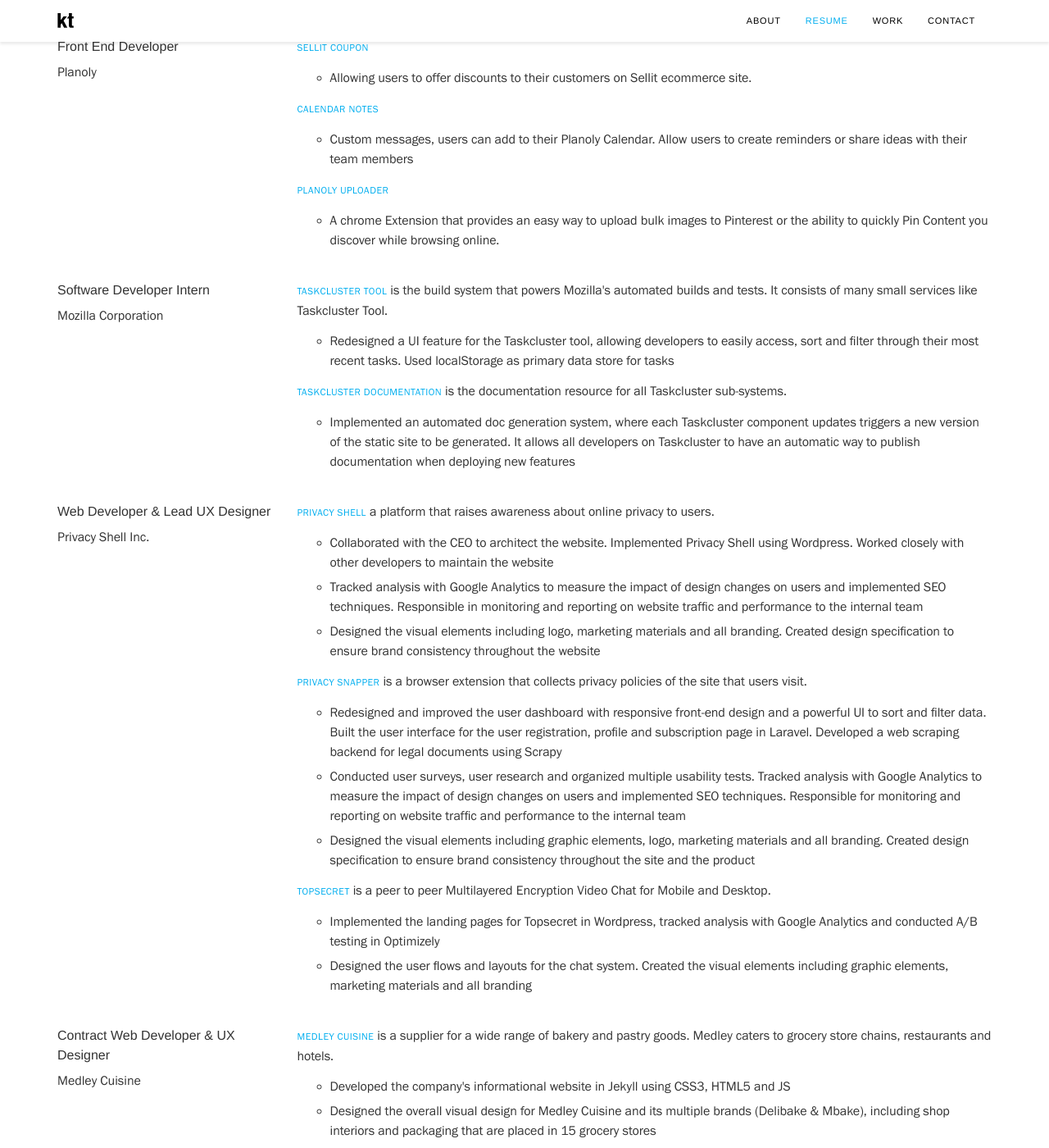
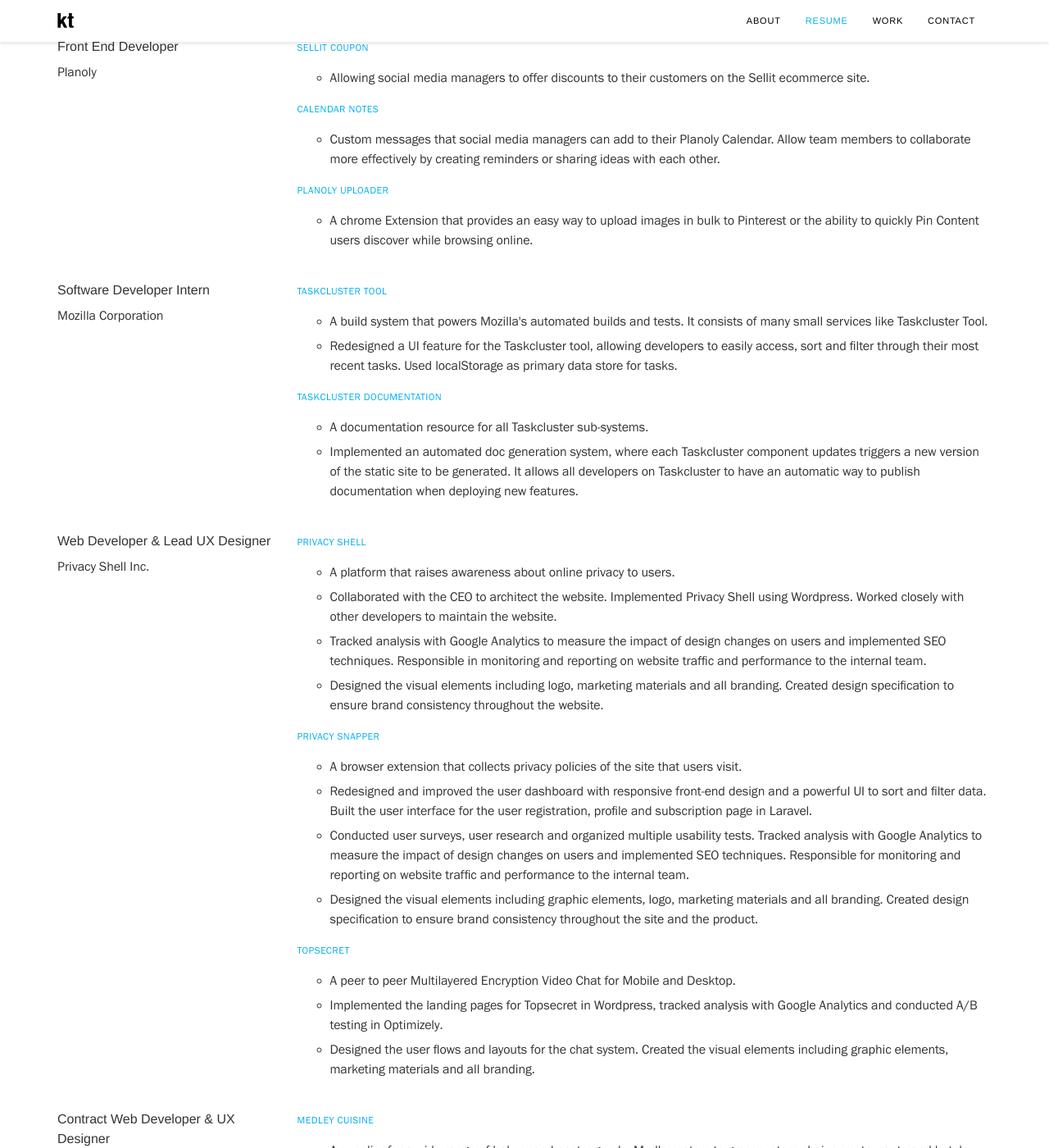
Before and after one commit to kristelteng/personal_site, a Jekyll site: the page built from resume.html, in a window 1280 px wide and 1400 px high, scrolled down 333 px. Shown: the whole window at 82% size. Built offline with Jekyll 4.4.1, drawn with Linux system fonts in a browser that asks for light colours; some of the changed text lies outside the part shown.

Commit message:
fix content

```diff
--- a/_data/resume.yml
+++ b/_data/resume.yml
@@ -8,14 +8,14 @@
         - name: User Tag Manager
           link: /work/code/user-tagging
           work-detail:
-            - list: Implemented a user tag management system that gives users the ability to create groups of user tags to quickly tag Instagram accounts to your scheduled posts on Planoly. Instead of tagging each user individually.
-          tools-used: Javascript, Node.js, Backbone.js, Marionette.js, Symfony, CSS3, HTML5, PHP, MySQL
+            - list: Implemented a user tag management system for Instagram posts that gives users the ability to create groups of user tags and to apply the groups to posts instead of doing so individually.
+          tools-used: Javascript, Node.js, Backbone.js, Marionette.js, Symfony, CSS3, HTML5, PHP, MySQL, Figma
 
         - name: Twitter & Facebook Customization
           link: /work/code/fbtw-customization
           work-detail:
-            - list: Re-Architected the front end, allowing users to customize and share their Twitter & Facebook posts when auto posting.
-          tools-used: Javascript, Node.js, Backbone.js, Marionette.js, Symfony, CSS3, HTML5, PHP, MySQL
+            - list: Re-Architected the front end, allowing users to customize and share their Twitter & Facebook posts when auto-posting.
+          tools-used: Javascript, Node.js, Backbone.js, Marionette.js, Symfony, CSS3, HTML5, PHP, MySQL, Figma
 
     - name: Planoly
       timeline: Aug 2017 - Dec 2021
@@ -25,15 +25,15 @@
         - name: Sellit Coupon
           link: /work/code/sellit-coupon
           work-detail:
-            - list: Allowing users to offer discounts to their customers on Sellit ecommerce site.
-          tools-used: Javascript, Node.js, Backbone.js, Marionette.js, Symfony, CSS3, HTML5, PHP, MySQL, GraphQL, DynamoDB
+            - list: Allowing social media managers to offer discounts to their customers on the Sellit ecommerce site.
+          tools-used: Javascript, Node.js, Backbone.js, Marionette.js, Symfony, CSS3, HTML5, PHP, MySQL, GraphQL, DynamoDB, Figma
 
         - name: Calendar Notes
           description:
           link: /work/code/calendar-note
           work-detail:
-            - list: Custom messages, users can add to their Planoly Calendar. Allow users to create reminders or share ideas with their team members
-          tools-used: Javascript, Node.js, Stencil.js, Backbone.js, Marionette.js, Symfony, CSS3, HTML5, GraphQL, DynamoDB
+            - list: Custom messages that social media managers can add to their Planoly Calendar. Allow team members to collaborate more effectively by creating reminders or sharing ideas with each other.
+          tools-used: Javascript, Node.js, Backbone.js, Marionette.js, Symfony, CSS3, HTML5, PHP, MySQL, GraphQL, DynamoDB, Figma
 
         # - name: Pinterest Best Time to Post
         #   description:
@@ -49,8 +49,8 @@
         - name: Planoly Uploader
           link: /work/code/pin-extension
           work-detail:
-            - list: A chrome Extension that provides an easy way to upload bulk images to Pinterest or the ability to quickly Pin Content you discover while browsing online.
-          tools-used: Javascript, Node.js, Stencil.js, Backbone.js, Marionette.js, Symfony, CSS3, HTML5
+            - list: A chrome Extension that provides an easy way to upload images in bulk to Pinterest or the ability to quickly Pin Content users discover while browsing online.
+          tools-used: Javascript, CSS3, HTML5, Node.js, MySQL, DynamoDB, GraphQL, Stencil.js
 
     - name: Mozilla Corporation
       timeline: Apr 2016 - Sept 2016
@@ -58,17 +58,18 @@
 
       project:
         - name: Taskcluster Tool
-          description: is the build system that powers Mozilla's automated builds and tests. It consists of many small services like Taskcluster Tool.
           link: /work/code/taskcluster
+          tools-used: Javascript, Node.js, React.js, Redux
           work-detail:
-            - list: Redesigned a UI feature for the Taskcluster tool, allowing developers to easily access, sort and filter through their most recent tasks. Used localStorage as primary data store for tasks
-          tools-used: Javascript, Node.js, React.js, Redux
+            - list: A build system that powers Mozilla's automated builds and tests. It consists of many small services like Taskcluster Tool.
 
+            - list: Redesigned a UI feature for the Taskcluster tool, allowing developers to easily access, sort and filter through their most recent tasks. Used localStorage as primary data store for tasks.
         - name: Taskcluster Documentation
-          description: is the documentation resource for all Taskcluster sub-systems.
+          work-detail:
+            - list: A documentation resource for all Taskcluster sub-systems.
+
+            - list: Implemented an automated doc generation system, where each Taskcluster component updates triggers a new version of the static site to be generated. It allows all developers on Taskcluster to have an automatic way to publish documentation when deploying new features.
           link: /work/code/taskclusterdocs
-          work-detail:
-            - list: Implemented an automated doc generation system, where each Taskcluster component updates triggers a new version of the static site to be generated. It allows all developers on Taskcluster to have an automatic way to publish documentation when deploying new features
           tools-used: Javascript, Node.js, React.js, Redux
 
     - name: Privacy Shell Inc.
@@ -77,30 +78,34 @@
 
       project:
         - name: Privacy Shell
-          description: a platform that raises awareness about online privacy to users.
+          work-detail:
+            - list: A platform that raises awareness about online privacy to users.
+            - list: Collaborated with the CEO to architect the website. Implemented Privacy Shell using Wordpress. Worked closely with other developers to maintain the website.
+            - list: Tracked analysis with Google Analytics to measure the impact of design changes on users and implemented SEO techniques. Responsible in monitoring and reporting on website traffic and performance to the internal team.
+            - list: Designed the visual elements including logo, marketing materials and all branding. Created design specification to ensure brand consistency throughout the website.
           link: /work/code/privacyshell
-          work-detail:
-            - list: Collaborated with the CEO to architect the website. Implemented Privacy Shell using Wordpress. Worked closely with other developers to maintain the website
-            - list: Tracked analysis with Google Analytics to measure the impact of design changes on users and implemented SEO techniques. Responsible in monitoring and reporting on website traffic and performance to the internal team
-            - list: Designed the visual elements including logo, marketing materials and all branding. Created design specification to ensure brand consistency throughout the website
-          tools-used: Javascript, Laravel.js, PHP, CSS3, HTML5, Invision, Adobe Suite, Google Analytics, Wordpress
+
+          tools-used: Javascript, CSS3, HTML5, Invision, Adobe Suite, Google Analytics, Wordpress
 
         - name: Privacy Snapper
-          description: is a browser extension that collects privacy policies of the site that users visit.
+
+          work-detail:
+            - list: A browser extension that collects privacy policies of the site that users visit.
+            - list: Redesigned and improved the user dashboard with responsive front-end design and a powerful UI to sort and filter data. Built the user interface for the user registration, profile and subscription page in Laravel.
+            - list: Conducted user surveys, user research and organized multiple usability tests. Tracked analysis with Google Analytics to measure the impact of design changes on users and implemented SEO techniques. Responsible for monitoring and reporting on website traffic and performance to the internal team.
+            - list: Designed the visual elements including graphic elements, logo, marketing materials and all branding. Created design specification to ensure brand consistency throughout the site and the product.
+
           link: /work/code/privacysnapper
-          work-detail:
-            - list: Redesigned and improved the user dashboard with responsive front-end design and a powerful UI to sort and filter data. Built the user interface for the user registration, profile and subscription page in Laravel. Developed a web scraping backend for legal documents using Scrapy
-            - list: Conducted user surveys, user research and organized multiple usability tests. Tracked analysis with Google Analytics to measure the impact of design changes on users and implemented SEO techniques. Responsible for monitoring and reporting on website traffic and performance to the internal team
-            - list: Designed the visual elements including graphic elements, logo, marketing materials and all branding.  Created design specification to ensure brand consistency throughout the site and the product
-          tools-used: Javascript, Laravel.js, PHP, CSS3, HTML5, Invision, Adobe Suite, Google Analytics, Wordpress
+          tools-used: Javascript, Laravel.js, PHP, CSS3, HTML5, Invision, Adobe Suite, Google Analytics, Wordpress, Optimizely
 
         - name: Topsecret
-          description: is a peer to peer Multilayered Encryption Video Chat for Mobile and Desktop.
+          work-detail:
+            - list: A peer to peer Multilayered Encryption Video Chat for Mobile and Desktop.
+            - list: Implemented the landing pages for Topsecret in Wordpress, tracked analysis with Google Analytics and conducted A/B testing in Optimizely.
+            - list: Designed the user flows and layouts for the chat system. Created the visual elements including graphic elements, marketing materials and all branding.
+
           link: /work/code/topsecret
-          work-detail:
-            - list: Implemented the landing pages for Topsecret in Wordpress, tracked analysis with Google Analytics and conducted A/B testing in Optimizely
-            - list: Designed the user flows and layouts for the chat system. Created the visual elements including graphic elements, marketing materials and all branding
-          tools-used: Javascript, Wordpress, CSS3, HTML5, PHP, Invision, Adobe Suite, Google Analytics
+          tools-used: Javascript, Wordpress, CSS3, HTML5, PHP, Invision, Adobe Suite, Google Analytics, Optimizely
 
     - name: Medley Cuisine
       timeline: Sept 2016 - Present
@@ -108,33 +113,42 @@
 
       project:
         - name: Medley Cuisine
-          description: is a supplier for a wide range of bakery and pastry goods. Medley caters to grocery store chains, restaurants and hotels.
           link: /work/design/medley
           work-detail:
+            - list: A supplier for a wide range of bakery and pastry goods. Medley caters to grocery store chains, restaurants and hotels.
             - list: Developed the company's informational website in Jekyll using CSS3, HTML5 and JS
-            - list: Designed the overall visual design for Medley Cuisine and its multiple brands (Delibake &amp; Mbake), including shop interiors and packaging that are placed in 15 grocery stores
-          tools-used: Javascript, Jekyll, CSS3, HTML5
+            - list: Designed the overall visual design for Medley Cuisine and its multiple brands (Delibake &amp; Mbake), including shop interiors and packaging that are placed in 15 grocery stores.
+          tools-used: Javascript, Jekyll, CSS3, HTML5, Adobe Suite
 
         - name: Delibake
-          description: is a bakery shop that carries Medley Cuisine's finest bakeries and pastries.
           link: /work/design/delibake
           work-detail:
-            - list: Created the brand and visual elements including logo, menu, marketing materials, signage, shop interiors and packaging for 3 branded retail location
+            - list: A bakery shop that carries Medley Cuisine's finest bakeries and pastries.
+            - list: Created the brand and visual elements including logo, menu, marketing materials, signage, shop interiors and packaging for 3 branded retail location.
           tools-used: Wordpress, Adobe Suite
 
         - name: Mbake
-          description: is a bakery chain.
           link: /work/design/mbake
           work-detail:
-            - list: Created the brand and visual elements including logo, menu, marketing materials, signage, shop interiors and packaging.
+            - list: Created the brand and visual elements including logo, menu, marketing materials, signage, shop interiors and packaging for a  retail bakery chain.
           tools-used: Wordpress, Adobe Suite
 
         - name: FoodMarket
-          description: is a mini version of the food court
           link: /work/design/foodmarket
           work-detail:
-            - list: Created the brand and visual elements including logo, menu, marketing materials, signage, shop interiors and packaging for the branded retail location
+            - list: Created the brand and visual elements including logo, menu, marketing materials, signage, shop interiors and packaging for a food court style restaurant.
           tools-used: Adobe Suite
+
+    - name: Aanari Hotel &amp; Spa
+      timeline: Sept 2009 - Present
+      title: Contract Web Developer &amp; Designer
+
+      project:
+        - name: Aanari Hotel &amp; Spa
+          work-detail:
+            - list: Built in 2009, Aanari Hotel & Spa is a sweet boutique-like hotel. Created the brand and visual elements including logo, menu, marketing materials, signage, shop interiors and packaging.
+          link: /work/design/aanari
+          tools-used: Javascript, Jekyll, CSS3, HTML5, Adobe Suite
 
     - name: Eyecandy Accessories Inc.
       timeline: Apr 2015 - Mar 2016
@@ -142,35 +156,29 @@
 
       project:
         - name: Elastic ball
-          description: was inspired by a customer's comment how our packaging reminded of candy.
+          work-detail:
+            - list: The lollipop concept was inspired from the name Eyecandy. I packaged the elastic ball as a lollipop candy. It was popular with customers because of the "cuteness" of the items.
           link: /work/product/elastic-ball
           work-detail:
-            - list: Designed the concept of what
+            - list: Designed the product and the packaging.
           tools-used: Adobe Suite
 
         - name: Elastic To Go
-          description: is a browser extension that collects privacy policies of the site that users visit.
+          work-detail:
+            - list: Elastic To Go was inspired by gum packaging, a new product line that I designed at Eyecandy. It made carrying elastics around more practical.
           link: /work/product/elastic-to-go
-          work-detail:
-            - list: Redesigned and improved the user dashboard with responsive front-end design and a powerful UI to sort and filter data. Built the user interface for the user registration, profile and subscription page in Laravel. Developed a web scraping backend for legal documents using Scrapy
-            - list: Conducted user surveys, user research and organized multiple usability tests. Tracked analysis with Google Analytics to measure the impact of design changes on users and implemented SEO techniques. Responsible for monitoring and reporting on website traffic and performance to the internal team
-            - list: Designed the visual elements including graphic elements, logo, marketing materials and all branding.  Created design specification to ensure brand consistency throughout the site and the product
           tools-used: Adobe Suite
 
         - name: Gift Set
-          description: is a peer to peer Multilayered Encryption Video Chat for Mobile and Desktop.
+          work-detail:
+            - list: The gift sets were a new product line that I incepted and designed. I designed the whole line as a new addition to our product line.
           link: /work/product/giftset
-          work-detail:
-            - list: Implemented the landing pages for Topsecret in Wordpress, tracked analysis with Google Analytics and conducted A/B testing in Optimizely
-            - list: Designed the user flows and layouts for the chat system. Created the visual elements including graphic elements, marketing materials and all branding
           tools-used: Adobe Suite
 
         - name: Dress Up
-          description: is a peer to peer Multilayered Encryption Video Chat for Mobile and Desktop.
+          work-detail:
+            - list: Designed a dress-up line for kids.
           link: /work/product/dressup
-          work-detail:
-            - list: Implemented the landing pages for Topsecret in Wordpress, tracked analysis with Google Analytics and conducted A/B testing in Optimizely
-            - list: Designed the user flows and layouts for the chat system. Created the visual elements including graphic elements, marketing materials and all branding
           tools-used: Adobe Suite
 
     - name: Gertex Hosiery
@@ -179,11 +187,9 @@
 
       project:
         - name: Hosiery
-          description: is a peer to peer Multilayered Encryption Video Chat for Mobile and Desktop.
-          link: /work/product/headwear
           work-detail:
-            - list: Implemented the landing pages for Topsecret in Wordpress, tracked analysis with Google Analytics and conducted A/B testing in Optimizely
-            - list: Designed the user flows and layouts for the chat system. Created the visual elements including graphic elements, marketing materials and all branding
+            - list: Designed licensed products from known brands such as Hasbro Mattel, Nickelodeon.
+          link: /work/product/hosiery
           tools-used: Adobe Suite
 
 - section: Education
@@ -203,8 +209,8 @@
         - description: Completed Bitmaker Lab’s User Experience Design program on UX design principles to web and mobile designs
 
     - name: Ontario College of Art &amp; Design
-      timeline: September 2003 – <br>July 2007
+      timeline: Sept 2003 – July 2007
       title: Bachelor of Design
 
       project:
-        - description: Completed Graphic Design
+        - description: Completed a Bachelor in Graphic Design.
```
